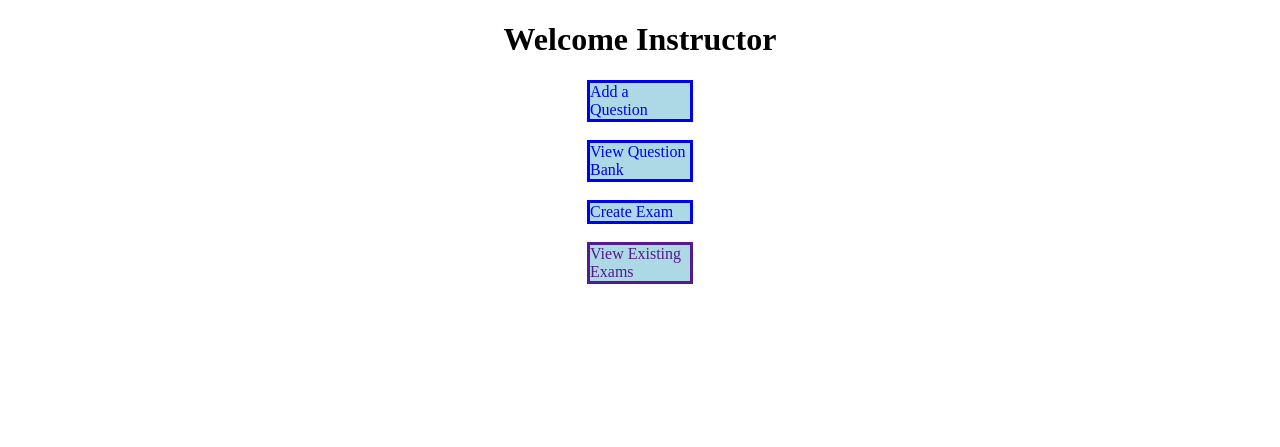
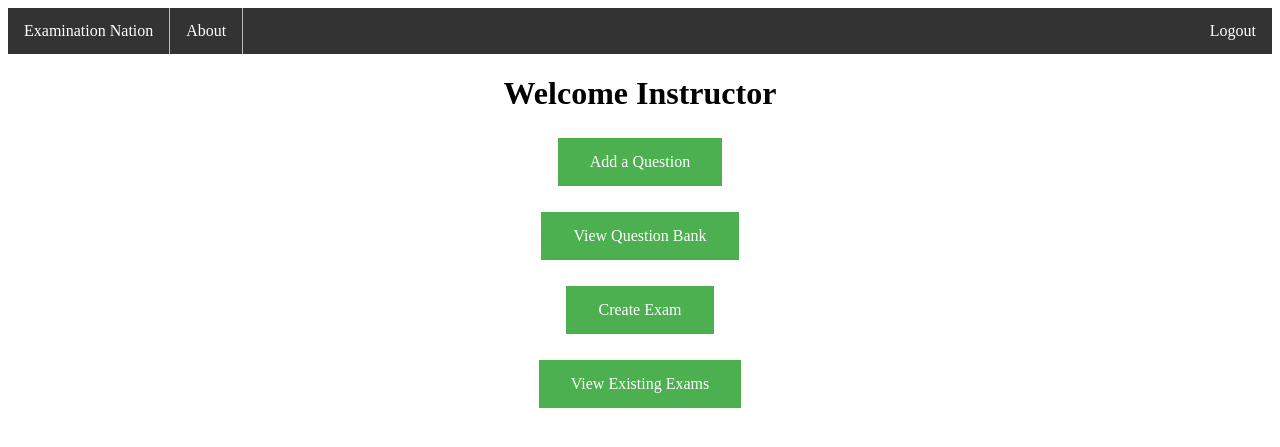
Before and after one commit to kvans/CS490, a PHP site: page /frontend/instructorL.php in a window 1280 px wide. Shown: the top 447 px of the page. Run offline with PHP 8.4, Linux system fonts and the light colour scheme.

Commit message:
Update instructorL.php

```diff
--- a/frontend/instructorL.php
+++ b/frontend/instructorL.php
@@ -3,37 +3,59 @@
 <head>
 <title>Welcome Instructor</title>
 <style>
-    div.feature {
-        position: relative;
+        ul {
+                list-style-type: none;
+                margin: 0;
+                padding: 0;
+                overflow: hidden;
+                background-color: #333;
         }
-    div.feature a{
+        li {
+                float: left;
+                border-right: 1px solid #bbb;
+        }
+        li:last-child {
+                border-right: none;
+        }
+        li a {
                 display: block;
-        margin: auto;
-        border-style: solid;
-        background-color: lightblue;
-        width: 100px;
-        height: 100%;
+                color: white;
+                text-align: center;
+                padding: 14px 16px;
                 text-decoration: none;
-        z-index: 10;
+        }
+        li a:hover {
+                background-color: #111;
+        }
+        .button {
+                background-color: #4CAF50;
+                border: none;
+                color: white;
+                padding: 15px 32px;
+                text-align: center;
+                text-decoration: none;
+                display: inline-block;
+                font-size: 16px;
+                margin: 4px 2px;
+                cursor: pointer;
         }
 </style>
 </head>
+<body>
+        <ul>
+                <li><a href="">Examination Nation</a></li>
+                <li><a href="">About</a></li>
+                <li style="float: right"><a href="../middle/logout.php">Logout</a></li>
+        </ul>
+        <div class="container">
         <h1 align="center">Welcome Instructor</h1>
-    <body>
-        <div class="feature">
-            <a href="addQuestion.html">Add a Question</a>
-        </div>
+            <center><a href="addQuestion.html" class="button">Add a Question</a></center>
         <br>
-        <div class="feature">
-            <a href="viewQuestions.php">View Question Bank</a>
-        </div>
+            <center><a href="viewQuestions.php" class="button">View Question Bank</a></center>
         <br>
-        <div class="feature">
-            <a href="examCreation.php">Create Exam</a>
-        </div>
+            <center><a href="examCreation.php" class="button">Create Exam</a></center>
         <br>
-        <div class="feature">
-            <a href="">View Existing Exams</a>
+            <center><a href="" class="button">View Existing Exams</a></center>
         </div>
 </body>
 </html>
```
Lines whose indentation alone changed are shown as unchanged.
